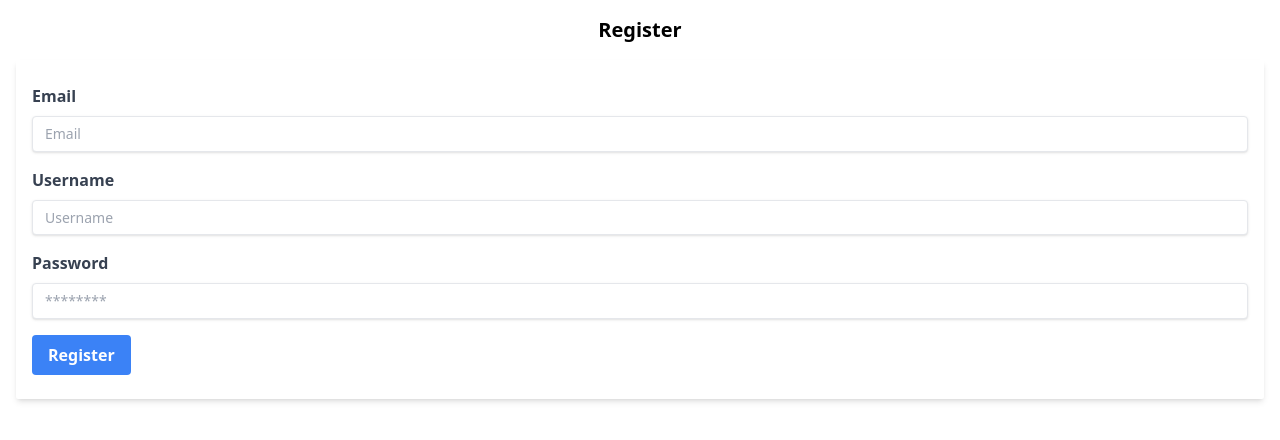
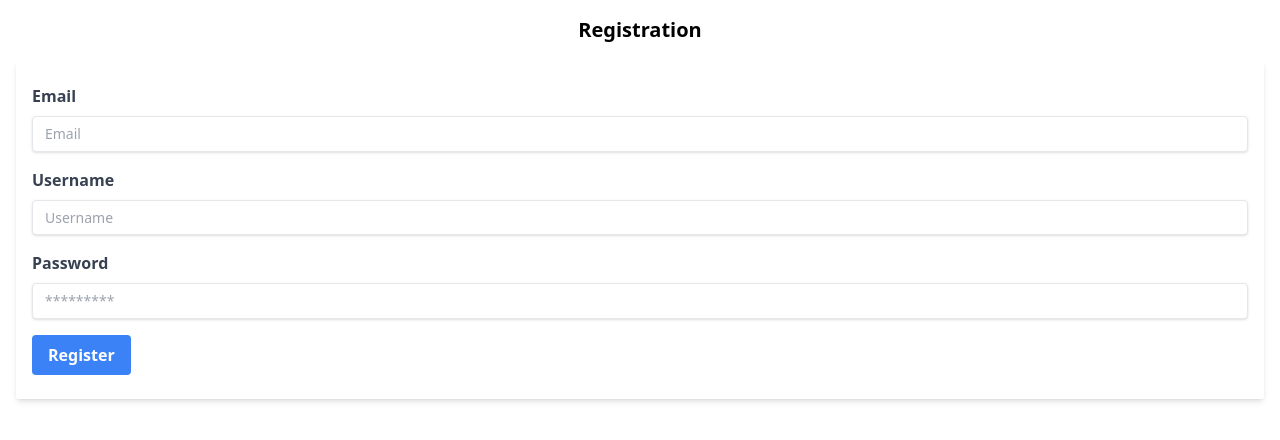
Before and after one commit to pijarpahlawan/login-registration, a React (Vite) app in the folder client/: page /register in a window 1280 px wide. Shown: the top 440 px of the page. Built offline with nearby package versions, Linux system fonts and the light colour scheme.

Commit message:
make the form a reusable component

```diff
--- /dev/null
+++ b/client/src/components/FormAuth.jsx
@@ -0,0 +1,40 @@
+import InputForm from './InputForm';
+
+function FormAuth(props) {
+  const inputForm = props.inputs.map((input) => (
+    <InputForm
+      key={input.id}
+      htmlFor={input.htmlFor}
+      label={input.label}
+      name={input.name}
+      type={input.type}
+      placeholder={input.placeholder}
+      value={input.value}
+      onChange={input.onChange}
+    />
+  ));
+
+  return (
+    <div className="mx-4 my-4">
+      <h2 className="text-xl font-bold mb-4 text-center">{props.tittleForm}</h2>
+      <form
+        className="bg-white shadow-md rounded-sm mb-8 px-4 py-6"
+        action=""
+        method="post"
+        onSubmit={props.onSubmit}
+      >
+        {inputForm}
+        <div className="flex items-center justify-between">
+          <button
+            className="bg-blue-500 hover:bg-blue-700 text-white font-bold py-2 px-4 rounded"
+            type="submit"
+          >
+            {props.buttonContent}
+          </button>
+        </div>
+      </form>
+    </div>
+  );
+}
+
+export default FormAuth;
--- a/client/src/pages/Register.jsx
+++ b/client/src/pages/Register.jsx
@@ -1,6 +1,6 @@
 import { useState } from 'react';
-import InputForm from '../components/InputForm';
 import axios from 'axios';
+import FormAuth from '../components/FormAuth';
 
 function Register({ setAuth }) {
   const [inputs, setInputs] = useState({
@@ -36,52 +36,46 @@ function Register({ setAuth }) {
     }
   };
 
+  const inputList = [
+    {
+      id: 1,
+      htmlFor: 'email',
+      label: 'Email',
+      name: 'email',
+      type: 'email',
+      placeholder: 'Email',
+      value: inputs.email,
+      onChange: handleInputChange,
+    },
+    {
+      id: 2,
+      htmlFor: 'username',
+      label: 'Username',
+      name: 'username',
+      type: 'text',
+      placeholder: 'Username',
+      value: inputs.username,
+      onChange: handleInputChange,
+    },
+    {
+      id: 3,
+      htmlFor: 'password',
+      label: 'Password',
+      name: 'password',
+      type: 'password',
+      placeholder: '*********',
+      value: inputs.password,
+      onChange: handleInputChange,
+    },
+  ];
+
   return (
-    <div className="mx-4 my-4">
-      <h2 className="text-xl font-bold mb-4 text-center">Register</h2>
-      <form
-        className="bg-white shadow-md rounded-sm mb-8 px-4 py-6"
-        action=""
-        method="post"
-        onSubmit={handleSubmit}
-      >
-        <InputForm
-          name="email"
-          type="email"
-          placeholder="Email"
-          label="Email"
-          htmlFor="email"
-          value={inputs.email}
-          onChange={handleInputChange}
-        />
-        <InputForm
-          name="username"
-          type="text"
-          placeholder="Username"
-          label="Username"
-          htmlFor="username"
-          value={inputs.username}
-          onChange={handleInputChange}
-        />
-        <InputForm
-          name="password"
-          type="password"
-          placeholder="********"
-          label="Password"
-          htmlFor="password"
-          value={inputs.password}
-          onChange={handleInputChange}
-        />
-        <div className="flex items-center justify-between">
-          <button
-            className="bg-blue-500 hover:bg-blue-700 text-white font-bold py-2 px-4 rounded"
-            type="submit"
-          >
-            Register
-          </button>
-        </div>
-      </form>
-    </div>
+    <FormAuth
+      inputs={inputList}
+      tittleForm="Registration"
+      onSubmit={handleSubmit}
+      buttonContent="Register"
+    />
   );
 }
 
```
